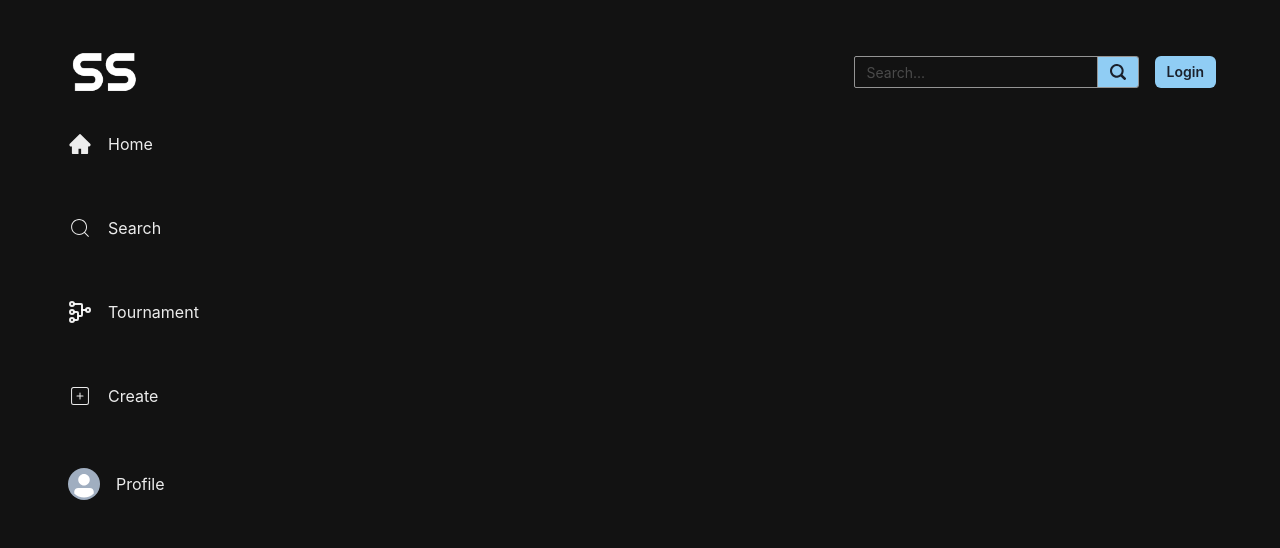
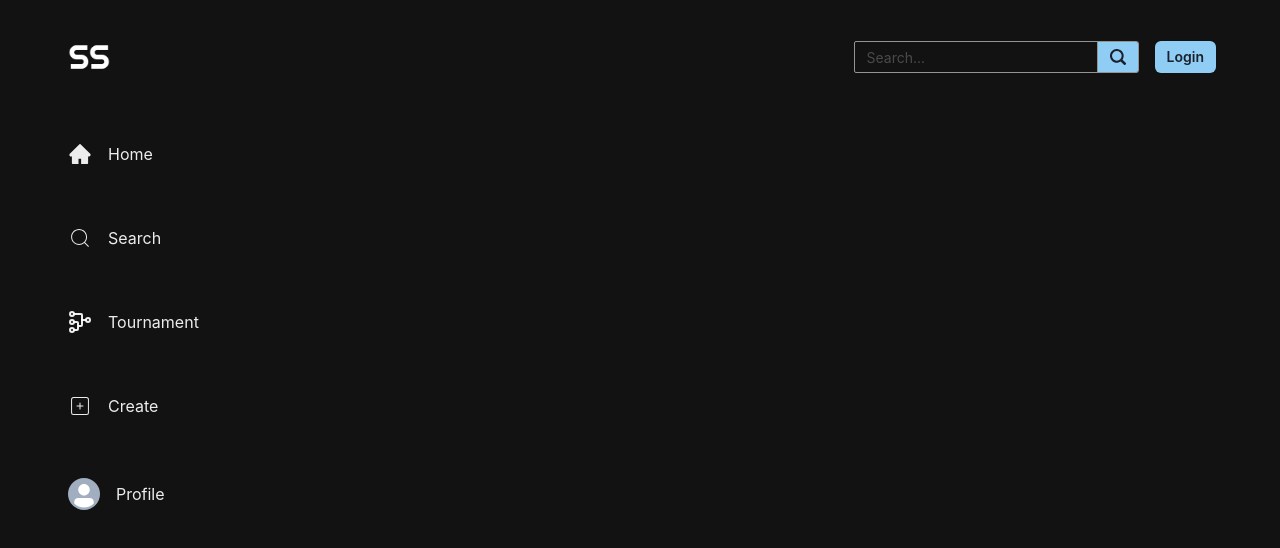
Before and after one commit to mahraayush4321/Sports-Media, a React (Vite) app: page / in a window 1280 px wide. Shown: the top 548 px of the page. Built offline with nearby package versions, Linux system fonts and the light colour scheme.

Commit message:
Update-3

```diff
--- a/src/components/Navbar/Navbar.jsx
+++ b/src/components/Navbar/Navbar.jsx
@@ -21,9 +21,8 @@ const Navbar = () => {
       >
         <Link to="/">
         <Image
-        mr={20}
           src="/logo.png"
-          h={20}
+          boxSize='50px'
           display= "block"
           cursor={"pointer"}
         />
--- a/src/components/Sidebar/Sidebar.jsx
+++ b/src/components/Sidebar/Sidebar.jsx
@@ -12,7 +12,7 @@ const Sidebar = () => {
 		<Navbar maxW={"100%"}/>
 
 			{/* <Flex direction={{base:"column", md:"row"}} gap={10} w='full' height={"full"}> */}
-				<Flex direction={{base:"row", md:"column", lg:"column"}} pos={{base:"fixed"}} bottom={{base:"0", md:"auto", lg:"auto"}} gap={5} cursor={"pointer"} w='200px'>
+				<Flex gap={5} mt={10} direction={{base:"row", md:"column", lg:"column"}} pos={{base:"fixed"}} bottom={{base:"0", md:"auto", lg:"auto"}} cursor={"pointer"} w='200px'>
 				<Home />
 			<Search />
 			<Tournament />
```
